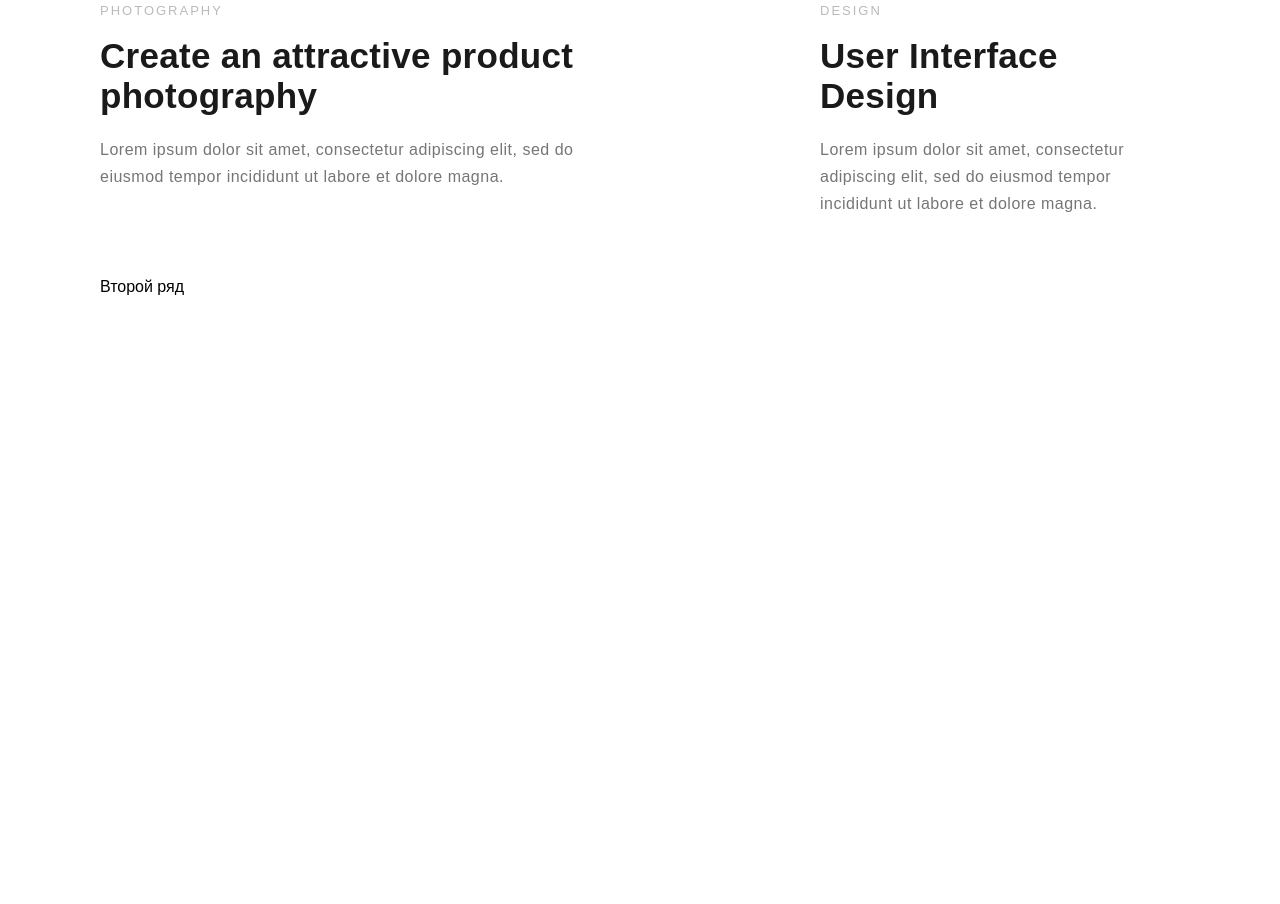
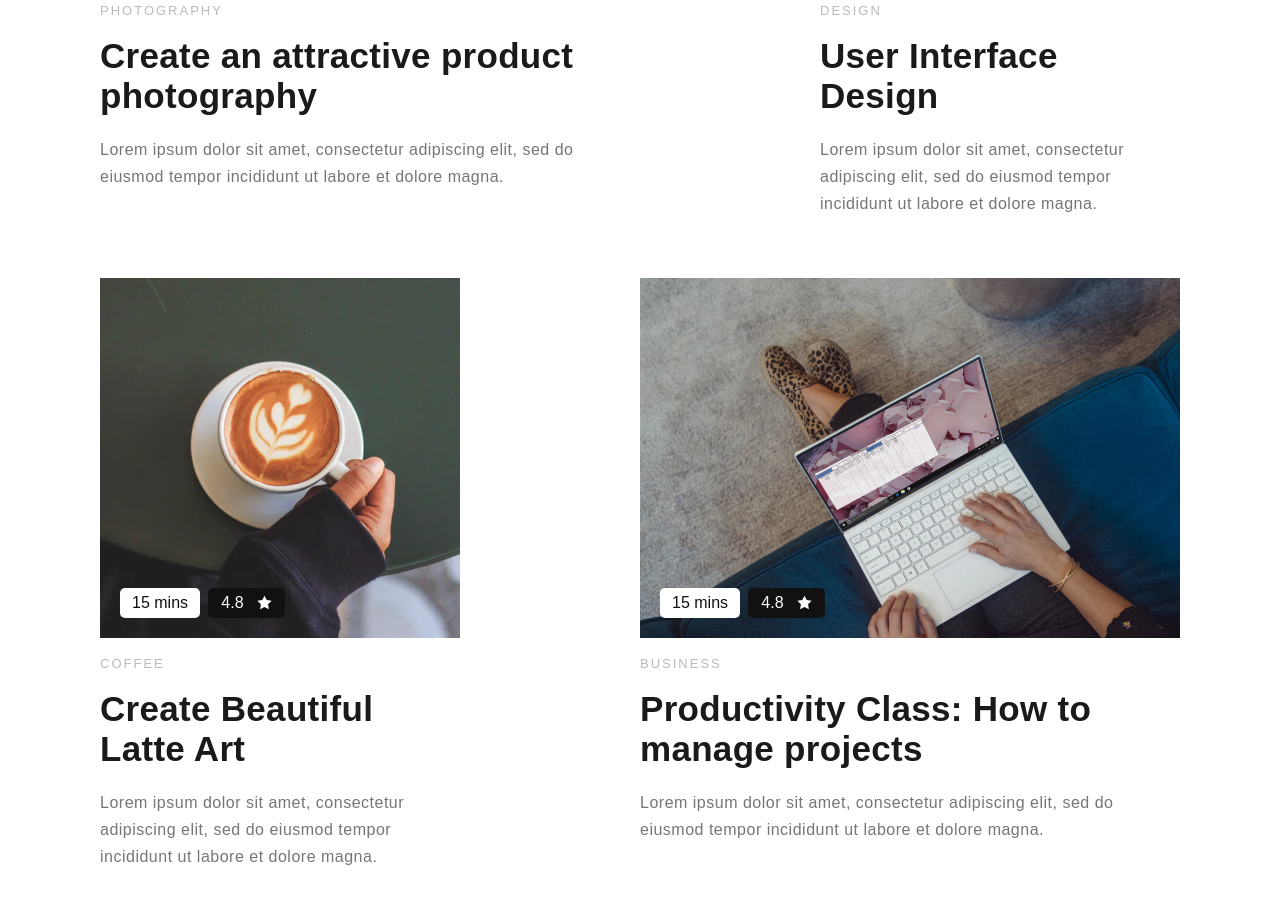
Before and after one commit to qliska/site-vizitka-1, a plain HTML site: page index.html in a window 1280 px wide. Shown: the part 1853-2757 px from the top of the page. Before the commit the page ends 2209 px from the top, so only its background shows below. Drawn offline with nearby package versions, Linux system fonts and the light colour scheme; a script that the page names is missing.

Commit message:
add second row to main

```diff
--- a/index.html
+++ b/index.html
@@ -135,7 +135,47 @@
         </section>
 
         <section class="course-row">
-          Второй ряд
+          <div class="course-card card-small">
+            <div class="img-container img-card-3">
+              <span class="btn-time">15 mins</span>
+              <span class="btn-raiting">
+                4.8
+                <img src="/img/icons/star.svg" width="15" height="15" alt="">
+              </span>
+            </div>
+
+            <div class="info-container">
+              <h4 class="course-category">COFFEE</h4>
+
+              <h2 class="course-title">Create Beautiful Latte Art</h2>
+
+              <p class="course-desc">Lorem ipsum dolor sit amet, consectetur
+                adipiscing elit, sed do eiusmod tempor
+                incididunt ut labore et dolore magna.
+              </p>
+            </div>
+          </div>
+
+          <div class="course-card card-big">
+            <div class="img-container img-card-4">
+              <span class="btn-time">15 mins</span>
+              <span class="btn-raiting">
+                4.8
+                <img src="/img/icons/star.svg" width="15" height="15" alt="">
+              </span>
+            </div>
+
+            <div class="info-container">
+              <h4 class="course-category">BUSINESS</h4>
+
+              <h2 class="course-title">Productivity Class: How to manage projects</h2>
+
+              <p class="course-desc">Lorem ipsum dolor sit amet, consectetur
+                adipiscing elit, sed do eiusmod tempor
+                incididunt ut labore et dolore magna.
+              </p>
+            </div>
+          </div>
         </section>
 
       </section> <!-- конец section.courses -->
--- a/style.css
+++ b/style.css
@@ -304,3 +304,7 @@
 }
 
 .img-card-2 {background-image: url(/img/card-2.png);}
+
+.img-card-3 {background-image: url(/img/card-3.png);}
+
+.img-card-4 {background-image: url(/img/card-4.png);}
```
